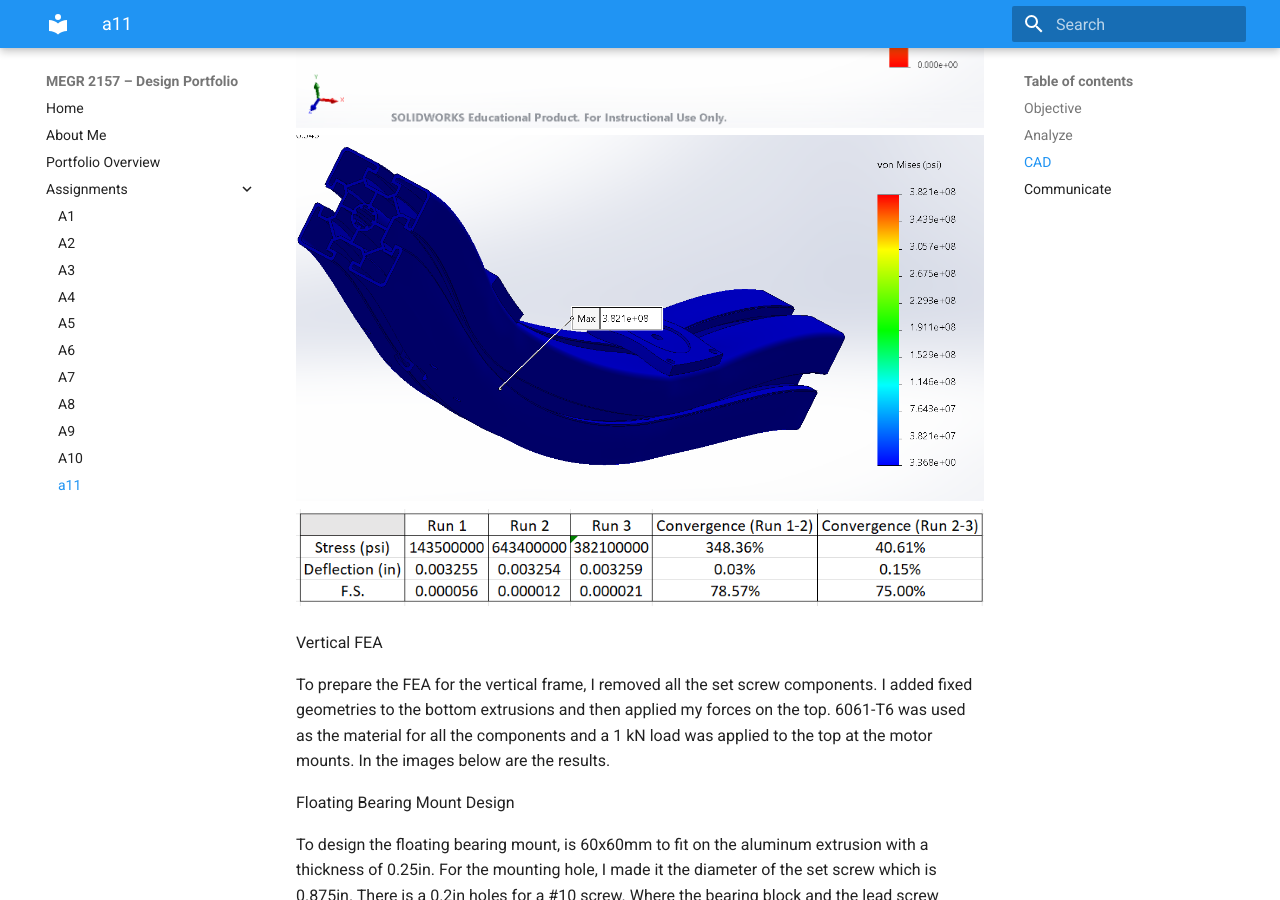
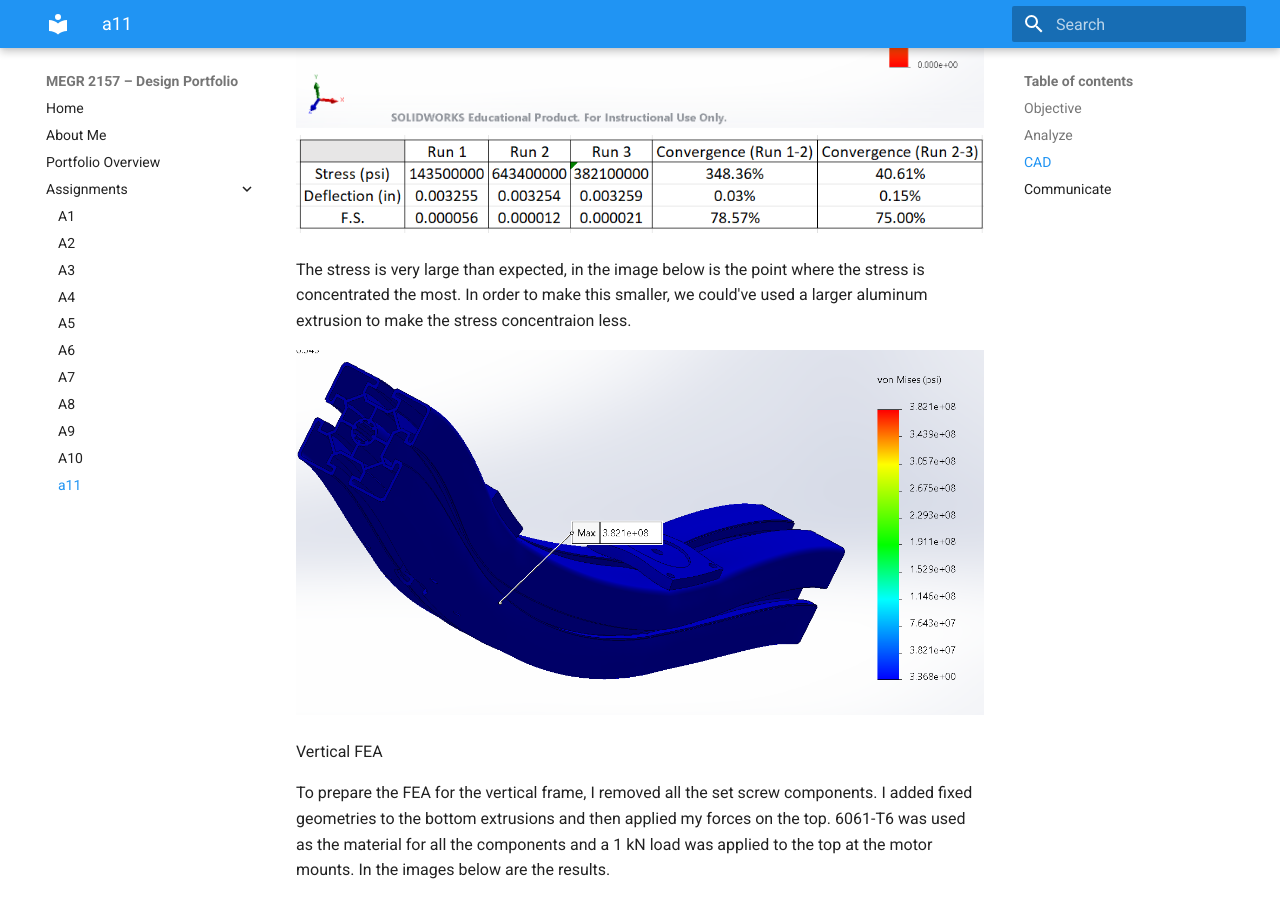
Before and after one commit to AidenGrake/megr2157-portfolio, an MkDocs documentation site: the page built from docs/assignments/a11/index.md, in a window 1280 px wide and 900 px high, scrolled down 4763 px. Built offline with MkDocs 1.6.1 and Material for MkDocs 9.7.7, drawn with Linux system fonts in a browser that asks for light colours.

Commit message:
Update index.md with stress analysis and FEA info
Added explanation about stress concentration and updated FEA details.

```diff
--- a/docs/assignments/a11/index.md
+++ b/docs/assignments/a11/index.md
@@ -26,8 +26,12 @@ To prepare the FEA for the top frame, everything else was isolated from the asse
 ![feaframe1](feaframe1.png)
 ![feaframe2](feaframe2.png)
 ![feaframe3](feaframe3.png)
+![feaframe5](feaframe5.png)
+
+The stress is very large than expected, in the image below is the point where the stress is concentrated the most. In order to make this smaller, we could've used a larger aluminum extrusion to make the stress concentraion less.
+
 ![feaframe4](feaframe4.png)
-![feaframe5](feaframe5.png)
+
 
 Vertical FEA
 
```
